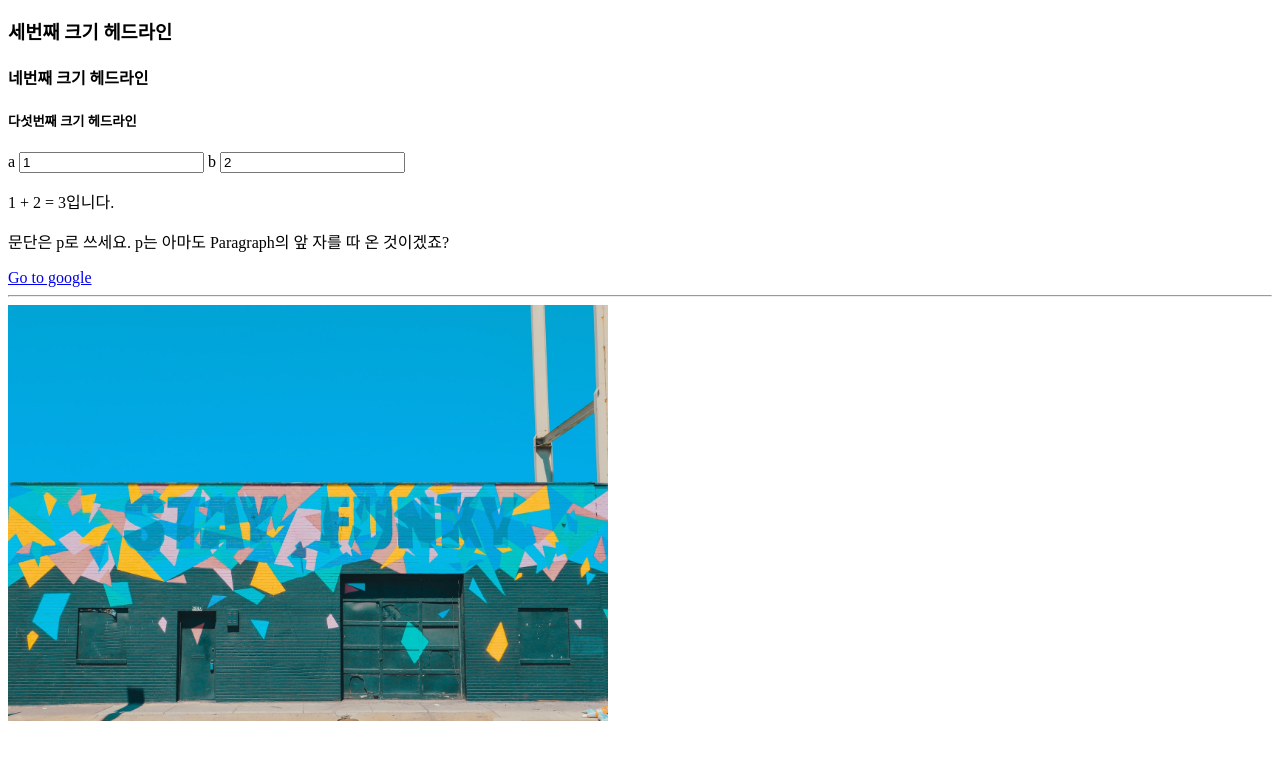
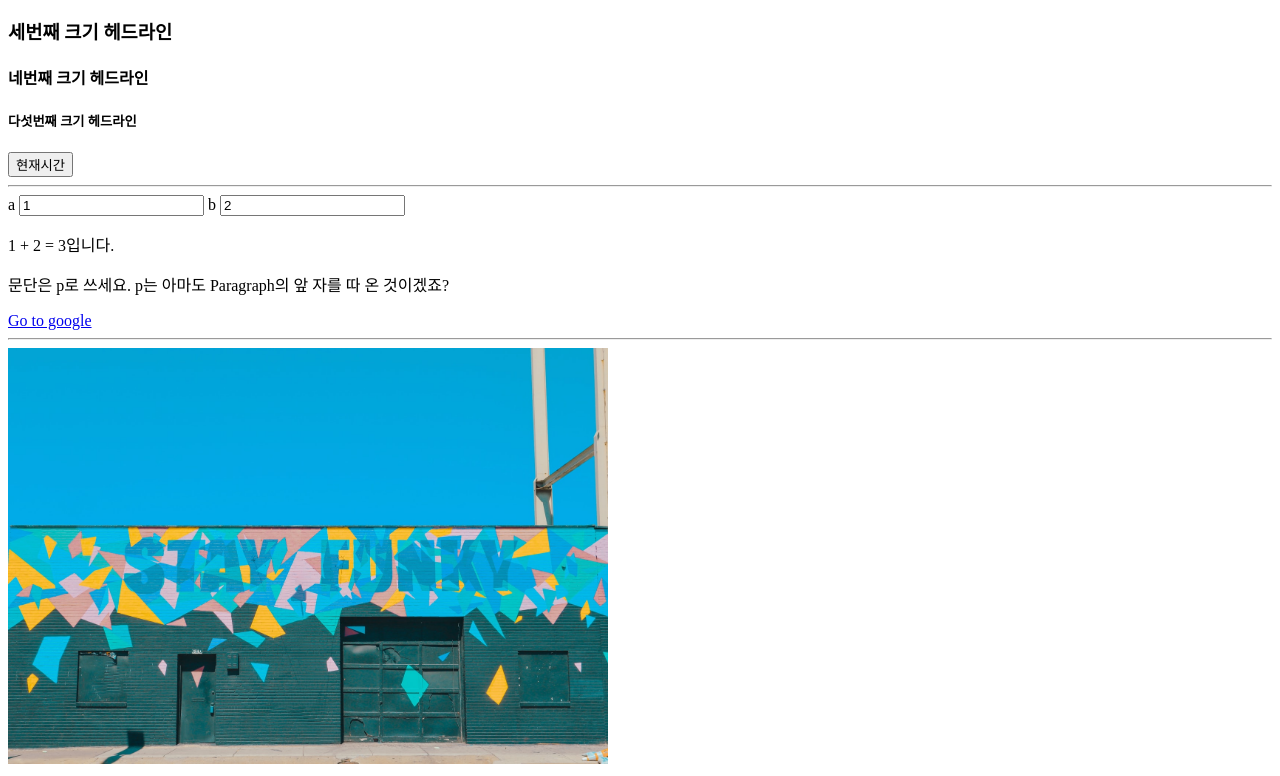
Before and after one commit to rexcurrus/do_it_django_atoz_frontend, a plain HTML site: page index.html in a window 1280 px wide. Shown: the part 162-938 px from the top of the page. Before the commit the page ends 895 px from the top, so only its background shows below. Drawn offline with Linux system fonts and the light colour scheme.

Commit message:
JS 현재 시각 alert로 보여주기

```diff
--- a/index.html
+++ b/index.html
@@ -1,20 +1,26 @@
 <!DOCTYPE html>
 <html>
+
 <head>
     <title>이성용의 홈페이지</title>
     <link href="./practice.css" rel="stylesheet" type="text/css">
 
     <script type="text/javascript">
-            function doSomething(){
+        function doSomething() {
             let a = document.getElementById('inputA').value;
             let b = document.getElementById('inputB').value;
             document.getElementById("valueA").innerHTML = a;
             document.getElementById("valueB").innerHTML = b;
             document.getElementById("valueC").innerHTML = Number(a) + Number(b);
         }
+
+        function whatTimeIsIt() {
+            alert(new Date());
+        }
     </script>
 
 </head>
+
 <body>
     <nav>
         <a href="./index.html">Home</a>
@@ -29,6 +35,9 @@
     <h5>다섯번째 크기 헤드라인</h5>
 
 
+    <button onclick="whatTimeIsIt()">현재시간</button>
+    <hr />
+
     <label for="inputA">a</label>
     <input id="inputA" value=1 onkeyup="doSomething()">
     <label for="inputB">b</label>
@@ -38,7 +47,8 @@
 
     <p>문단은 p로 쓰세요. p는 아마도 Paragraph의 앞 자를 따 온 것이겠죠?</p>
     <a href="https://www.google.com">Go to google</a>
-        <hr/>
+    <hr />
     <img src="./images/stay_funky.jpg" width="600px">
 </body>
+
 </html>
```
Lines whose indentation alone changed are shown as unchanged.
